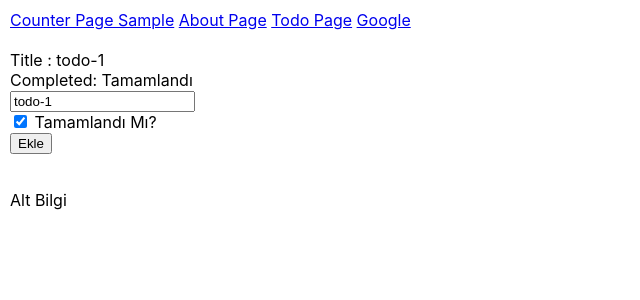
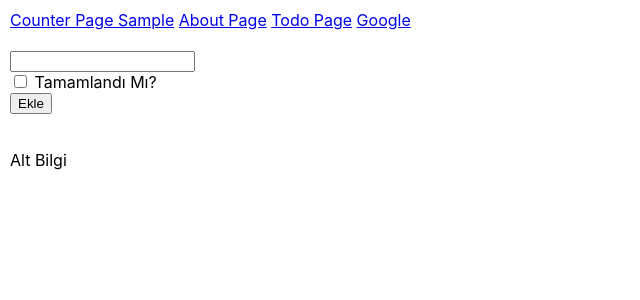
Before and after one commit to neominalsolutions/ArchitectReactTs01, a React (Create React App) app: page /todo-page in a window 1280 px wide. Shown: the top 300 px of the page, without its empty margins (0-640 px from the left). Built offline with nearby package versions, Linux system fonts and the light colour scheme.

Commit message:
Componentlere bölünmüş hali

```diff
--- /dev/null
+++ b/src/pages/TodoForm.tsx
@@ -0,0 +1,45 @@
+import { useState } from "react";
+import { TodoState } from "./TodoState"
+
+type TodoFormProps = {
+  todoItem:TodoState // value set etme,
+  onAddTodo(todo:TodoState):void;
+}
+
+function TodoForm(props:TodoFormProps){
+
+  const {todoItem, onAddTodo} = props;
+
+  // props ile gelen initial değer state teslim ediyoruz.
+  const [todo,setTodo] =  useState<TodoState>({title: todoItem.title,completed:todoItem.completed});
+
+  const addTodo = (event:Event) => {
+    event.preventDefault();
+    // form bilgisini component içinden emit et. fırlat
+    // form üzerinde bulunan güncel state değerini fırlatıyor.
+    onAddTodo(todo);
+    setTodo({title:'',completed:false})
+  }
+
+  // component kendi içindeki durum değişikliklerini sadece state üzerinden çalıştırıyor.
+  const OnInputChange = (event:any) => {
+    setTodo({...todo, title:event.target.value})
+  }
+
+   const OnCompletedChange = (event:any) => {
+    setTodo({...todo, completed:event.target.checked})
+   }
+
+  return <>
+  <form onSubmit={(e:any) => addTodo(e)} method="post">
+      <input type="text" value={todo.title}  onChange={OnInputChange} />
+      <br></br>
+      <input type="checkbox" checked={todo.completed}  onChange={OnCompletedChange}  /> Tamamlandı Mı?
+      <br></br>
+      <input type="submit" value="Ekle" />
+    </form>
+  </>
+
+}
+
+export default TodoForm;
--- /dev/null
+++ b/src/pages/TodoList.tsx
@@ -0,0 +1,18 @@
+import { TodoState } from "./TodoState"
+
+type TodoProps = {
+  todos:TodoState[]
+}
+
+function TodoList(props:TodoProps){
+  const {todos} = props;
+  return <ul>
+  {
+    todos.map((todo:TodoState, index:number) => {
+      return <li key={todo.id}>{todo.title}</li>
+    })
+  }
+</ul>
+}
+
+export default TodoList;
--- a/src/pages/TodoPage.tsx
+++ b/src/pages/TodoPage.tsx
@@ -1,53 +1,30 @@
 import { useState } from "react";
+import { TodoState } from "./TodoState";
+import TodoList from "./TodoList";
+import TodoForm from "./TodoForm";
 
-// apidan gelen Todo data type
-type TodoState = { id?:number; title:string; completed:boolean;}
+
+
 function TodoPage(){
   // listeye eklenecek olan todo ait değerleri bu state içinde tutacağız
- const [todo,setTodo] =  useState<TodoState>({title:'todo-1',completed:true}); // current state
  // listeye yeni iş ekleme çıkarama işlemlerini todos ile yöneteceğiz
  const [todos, setTodos] = useState<TodoState[]>([]);
  // todos dizisine son state değerini ekleme işlemi gerçekleştireceğiz.
- const addTodo = (event:Event) => {
-  event.preventDefault(); // form propegation stop ettirmek için yani form sayafı yeniden reload etmesini engellemek için kullanıldır
+ const addTodo = (todo:TodoState) => {
   todo.id = todos.length + 1;
   setTodos([todo,...todos]);
-  setTodo({title:'', completed:false}) // input temizleme işlemi, current state default değerlere getirdik.
  }
 
- const OnInputChange = (event:any) => {
-  console.log('OnInputChange', event.target.value);
-  // react ref değerler ile çalışırken eğer spread operatör kullanmazsak virtual dom state değişimini algılamıyor bu sebele aşağıdaki formatta yazıyoruz
-  // todo.title = event.target.value;
-  // setTodo(todo);
-  setTodo({...todo, title:event.target.value})
-  // Todo State set edeceğiz.
+  return <>
 
- }
- const OnCompletedChange = (event:any) => {
-  console.log('OnCompletedChange', event.target.checked);
-  setTodo({...todo, completed:event.target.checked})
- }
-  return <>
-    Title : {todo.title}
-    <br></br>
-    Completed: {todo.completed ? 'Tamamlandı':'Tamamlanmadı'}
-    <br></br>
-    <form onSubmit={(e:any) => addTodo(e)} method="post">
-      <input type="text" value={todo.title}  onChange={OnInputChange} />
-      <br></br>
-      <input type="checkbox" checked={todo.completed}  onChange={OnCompletedChange}  /> Tamamlandı Mı?
-      <br></br>
-      <input type="submit" value="Ekle" />
-    </form>
+{/* child Component */}
+{/* formdaki state bilgisini fılatıp. root componentte güncel state bilgisine göre listeye ekleme yapıyor */}
+    <TodoForm todoItem={{title:'',completed:false}}
+    onAddTodo={(todoItem:TodoState) => addTodo(todoItem)} />
 
-    <ul>
-      {
-        todos.map((todo:TodoState, index:number) => {
-          return <li key={todo.id}>{todo.title}</li>
-        })
-      }
-    </ul>
+{/* child Component */}
+{/* güncel state ile componenti güncelliyor */}
+    <TodoList todos={todos} />
 
   </>
 
--- /dev/null
+++ b/src/pages/TodoState.ts
@@ -0,0 +1 @@
+export type TodoState = { id?:number; title:string; completed:boolean;}
```
